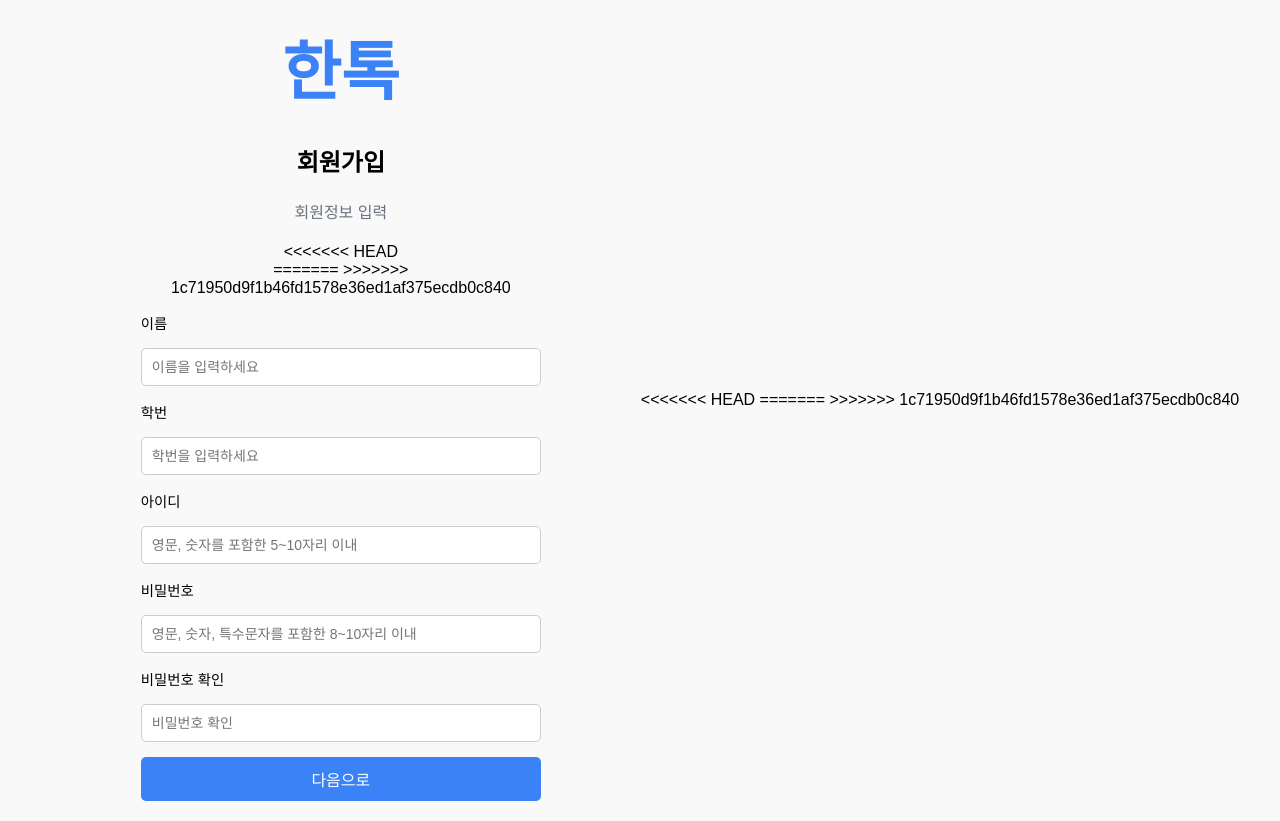
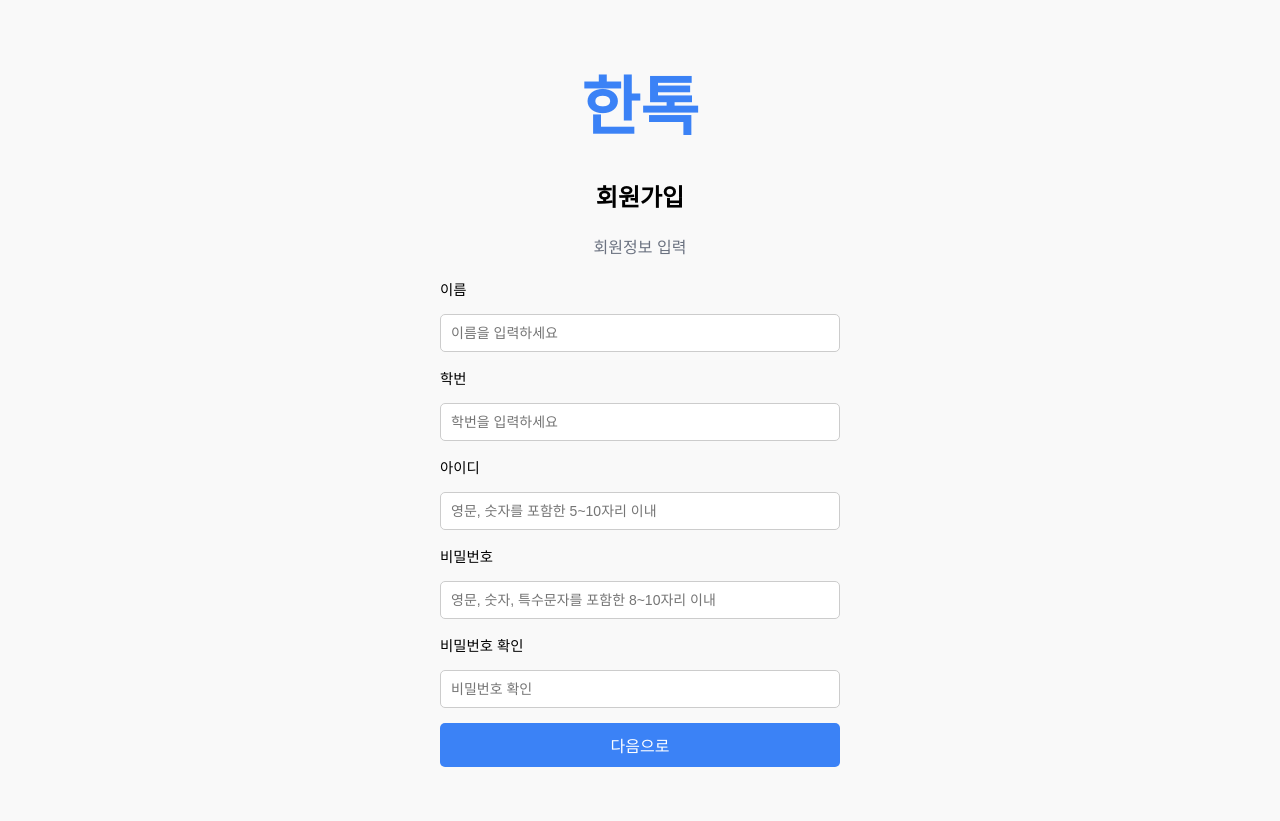
Before and after one commit to nyun-nye/HanTalk, a Flask app: page /signUp in a window 1280 px wide. After the commit the page ends 767 px from the top, so only its background shows below. Run offline with Flask 3, Linux system fonts and the light colour scheme; some libraries are stand-ins or nearby versions; some web fonts are replaced.

Commit message:
✨: 머지 충돌 해결

```diff
--- a/templates/signUp.html
+++ b/templates/signUp.html
@@ -11,11 +11,7 @@
     <h1 class="logo">한톡</h1>
     <h2>회원가입</h2>
     <p class="subheading">회원정보 입력</p>
-<<<<<<< HEAD
-    <form class="signup-form" method="POST" action="/signUp" onsubmit="return validatePassword(event)">
-=======
-    <form id="signup-form" class="signup-form">
->>>>>>> 1c71950d9f1b46fd1578e36ed1af375ecdb0c840
+    <form class="signup-form" id="signup-form" method="POST" action="/signUp" onsubmit="return validatePassword(event)">
       <label for="name">이름</label>
       <input type="text" id="name" name="name" placeholder="이름을 입력하세요" required>
 
@@ -34,7 +30,6 @@
       <button type="submit" class="signup-button">다음으로</button>
     </form>
   </div>
-<<<<<<< HEAD
 
 <script>
 function validatePassword(event) {
@@ -49,8 +44,6 @@
 }
 </script>
 
-=======
   <script src="../static/js/signup.js"></script>
->>>>>>> 1c71950d9f1b46fd1578e36ed1af375ecdb0c840
 </body>
 </html>
```
